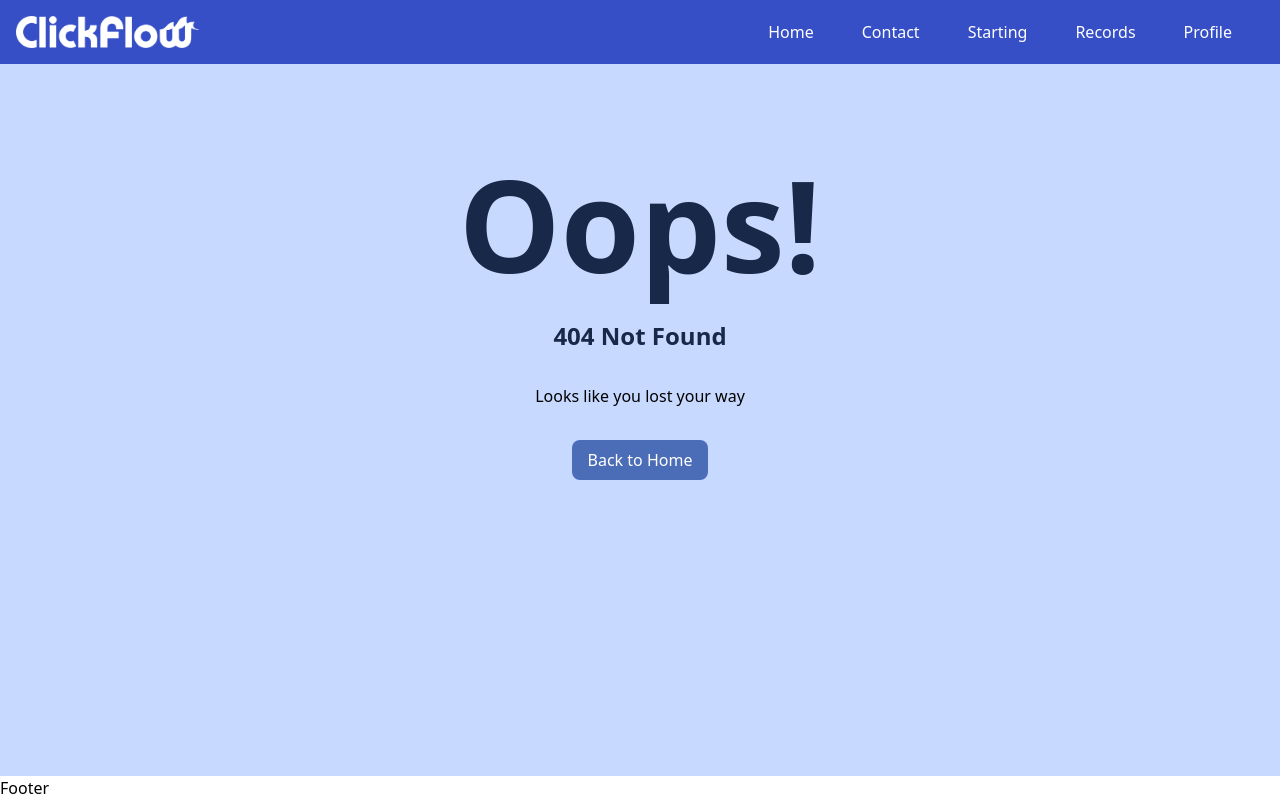
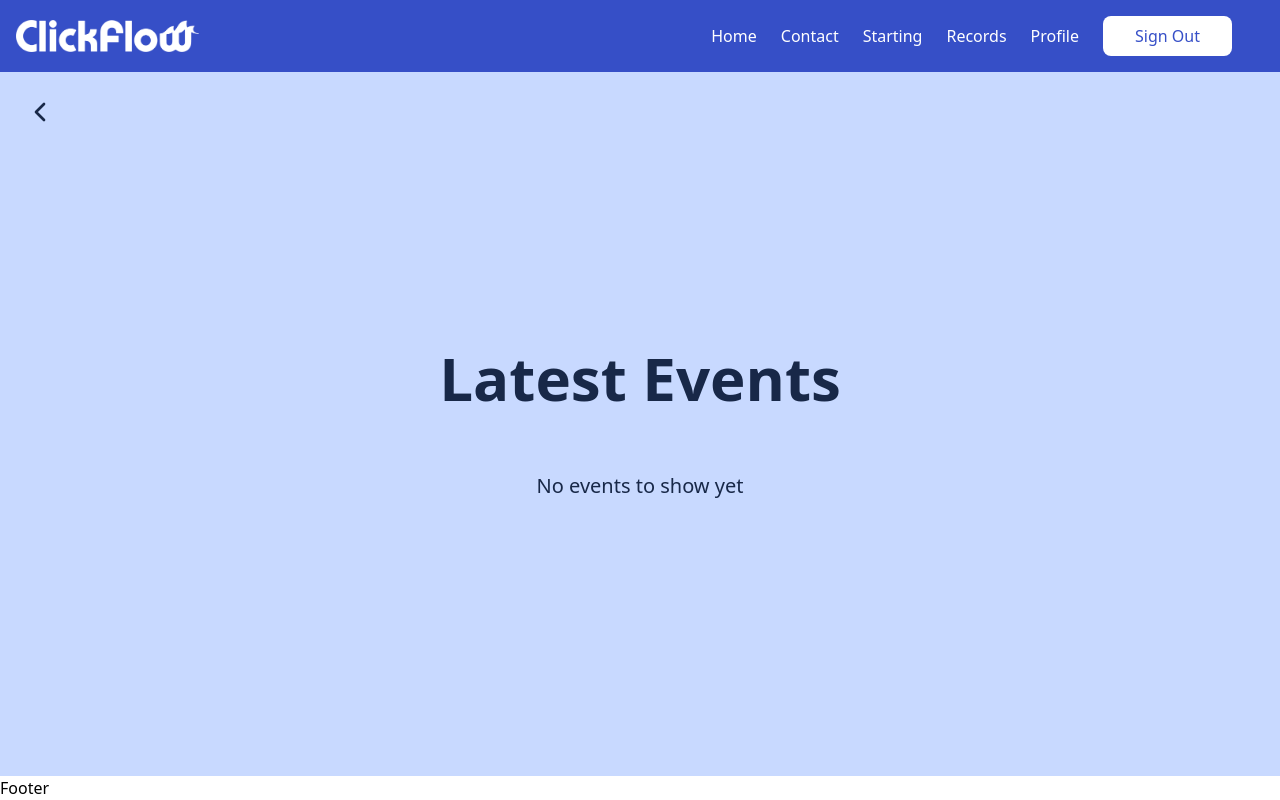
Before and after one commit to somiyaratna/clickflow, a React (Vite) app in the folder clickflow-frontend/: page /events in a window 1280 px wide. Before the commit this address had no page. Built offline with nearby package versions, Linux system fonts and the light colour scheme.

Commit message:
Events page Ready

```diff
--- a/clickflow-frontend/src/App.jsx
+++ b/clickflow-frontend/src/App.jsx
@@ -15,6 +15,7 @@ import InvitationCode from "./pages/InvitationCode";
 import Contact from "./pages/Contact";
 import Withdrawal from "./pages/Withdrawal";
 import Recharge from "./pages/Recharge";
+import LatestEvents from "./pages/LatestEvents";
 
 const App = () => {
   return (
@@ -112,6 +113,14 @@ const App = () => {
             }
           />
           <Route
+            path="/events"
+            element={
+              <Layout>
+                <LatestEvents />
+              </Layout>
+            }
+          />
+          <Route
             path="/faqs"
             element={
               <Layout>
--- a/clickflow-frontend/src/components/Navbar.jsx
+++ b/clickflow-frontend/src/components/Navbar.jsx
@@ -63,8 +63,14 @@ const Navbar = () => {
   return (
     <nav className="z-10">
       {/* Desktop view */}
-      <div className="hidden md:flex flex-row gap-12 px-8">
+      <div className="hidden md:flex flex-row gap-6 px-8 items-center justify-between">
         <NavbarLinks />
+        <button
+          onClick={userLogout}
+          className="flex items-center gap-2 text-primary600 bg-white hover:bg-primary100 transition-colors duration-300 ease-in-out   hover:text-primary600 px-8 py-2 rounded-lg"
+        >
+          Sign Out
+        </button>
       </div>
 
       {/* Mobile view */}
@@ -95,7 +101,7 @@ const Navbar = () => {
             isMenuOpen ? "translate-x-0" : "translate-x-full"
           }`}
         >
-          <div className="flex flex-col gap-6 h-full">
+          <div className="flex flex-col gap-6  h-full">
             <NavbarLinks isMobile={true} onClick={() => setIsMenuOpen(false)} />
 
             <button
--- a/clickflow-frontend/src/pages/InvitationCode.jsx
+++ b/clickflow-frontend/src/pages/InvitationCode.jsx
@@ -1,6 +1,8 @@
 import { useState } from "react";
 import logo from "../assets/logo.png";
 import Button from "../components/ui/Button";
+import { ChevronLeft } from "lucide-react";
+import { Link } from "react-router-dom";
 
 const InvitationCode = ({ invitationCode }) => {
   function copyToClipboard() {
@@ -15,10 +17,13 @@ const InvitationCode = ({ invitationCode }) => {
   return (
     <div
       style={{ backgroundImage: 'url("./src/assets/Background.png")' }}
-      className="bg-white rounded-lg mx-auto h-full p-16"
+      className="bg-white rounded relative-lg mx-auto h-full p-16"
     >
       <img src={logo} alt="logo" className="h-20 md:h-30 mx-auto" />
       <div className="bg-white max-w-[1600px] flex flex-col justify-around items-center mx-auto text-center mt-24 h-1/2 rounded-lg p-8 filter backdrop-blur-sm bg-opacity-70">
+        <Link to="/dashboard" className="text-primary800 absolute top-6 left-6">
+          <ChevronLeft size={32} />
+        </Link>
         <h1 className="font-bold text-xl md:text-2xl text-primary800">
           Your Invitation Code
         </h1>
--- /dev/null
+++ b/clickflow-frontend/src/pages/LatestEvents.jsx
@@ -0,0 +1,30 @@
+import { ChevronLeft } from "lucide-react";
+import { Link } from "react-router-dom";
+
+const LatestEvents = ({ events = [] }) => {
+  return (
+    <div className="flex flex-grow flex-col gap-16 h-full mx-auto w-full relative items-center justify-center">
+      <Link to="/dashboard" className="text-primary800 absolute top-6 left-6">
+        <ChevronLeft size={32} />
+      </Link>
+      <h1 className="text-2xl md:text-6xl font-semibold text-primary800">
+        Latest Events
+      </h1>
+      <div>
+        {events.length > 0 ? (
+          events.map((event, index) => (
+            <div key={index} className="p-4 m-2 border rounded shadow-lg">
+              <h2 className="text-xl font-bold">{event.title}</h2>
+              <p className="text-gray-600">{event.date}</p>
+              <p>{event.description}</p>
+            </div>
+          ))
+        ) : (
+          <p className="text-primary800 text-xl">No events to show yet</p>
+        )}
+      </div>
+    </div>
+  );
+};
+
+export default LatestEvents;
--- a/clickflow-frontend/src/pages/Recharge.jsx
+++ b/clickflow-frontend/src/pages/Recharge.jsx
@@ -1,8 +1,9 @@
 import { useState } from "react";
 import Input from "../components/ui/Input";
-import { Copy } from "lucide-react";
+import { ChevronLeft, Copy } from "lucide-react";
 import Button from "../components/ui/Button";
 import { amounts } from "../../constants";
+import { Link } from "react-router-dom";
 
 const Recharge = () => {
   const [paymentID, setpaymentID] = useState("");
@@ -25,7 +26,10 @@ const Recharge = () => {
   };
 
   return (
-    <div className="flex flex-col items-center justify-center h-full flex-grow gap-8">
+    <div className="flex flex-col items-center relative justify-center h-full flex-grow gap-8">
+      <Link to="/dashboard" className="text-primary800 font-semibold">
+        <ChevronLeft size={32} className="absolute top-8 left-8" />
+      </Link>
       <h1 className="text-4xl text-primary800 font-bold">Recharge</h1>
       <div
         style={{
--- a/clickflow-frontend/src/pages/Withdrawal.jsx
+++ b/clickflow-frontend/src/pages/Withdrawal.jsx
@@ -1,8 +1,19 @@
+import { Link } from "react-router-dom";
 import Input from "../components/ui/Input";
+import { ChevronLeft } from "lucide-react";
 
 const Withdrawal = () => {
   return (
-    <div className="flex-1 justify-center items-center flex flex-col gap-8 h-full">
+    <div className="flex-1 relative justify-center items-center flex flex-col gap-8 h-full">
+      <Link
+        to="/dashboard"
+        className="text-primary800 font-semibold absolute top-8 left-8"
+      >
+        <span className="flex items-center gap-4">
+          <ChevronLeft size={32} />
+          <p className="text-lg">Back to Dashboard</p>
+        </span>
+      </Link>
       <h1 className="text-primary800 text-3xl font-bold">
         Binding Wallet Address
       </h1>
```
